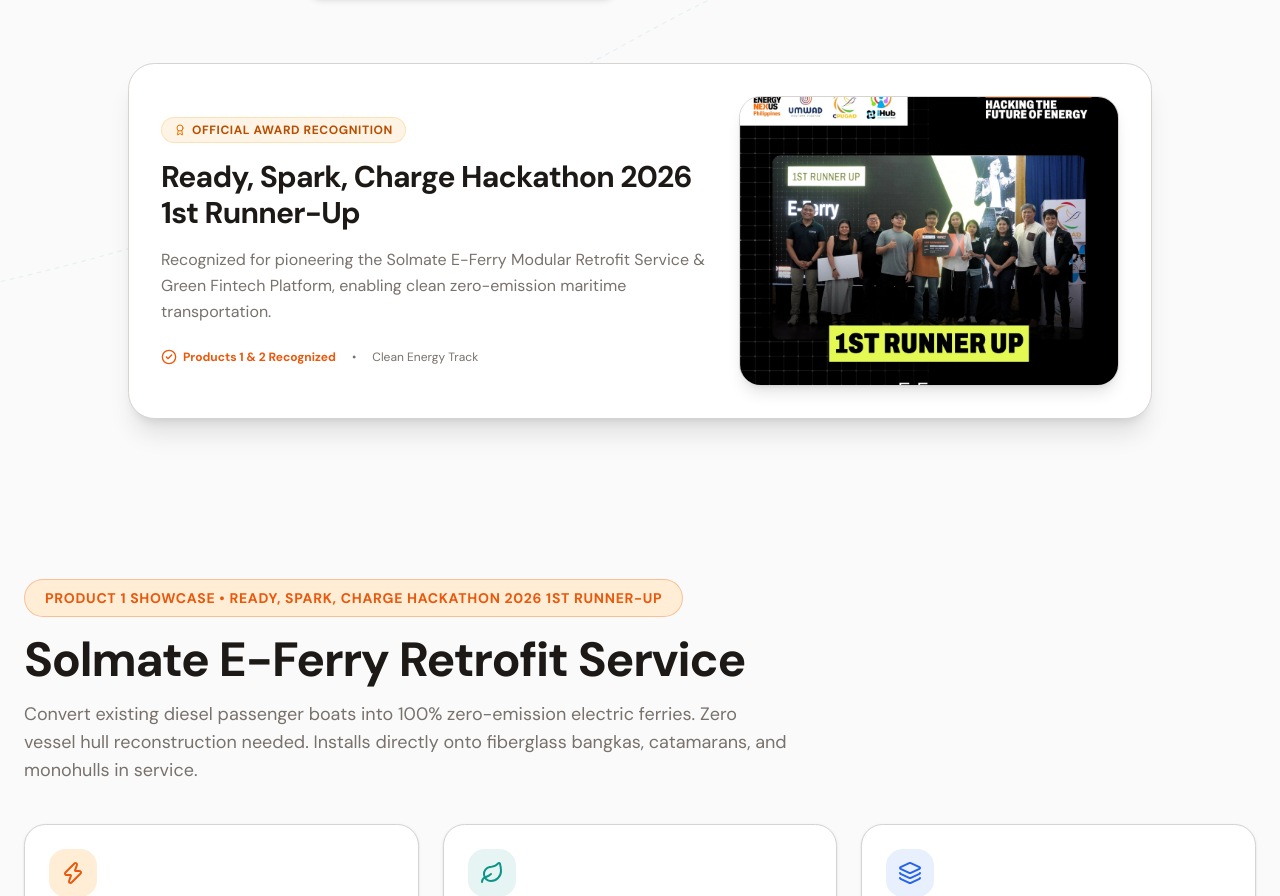
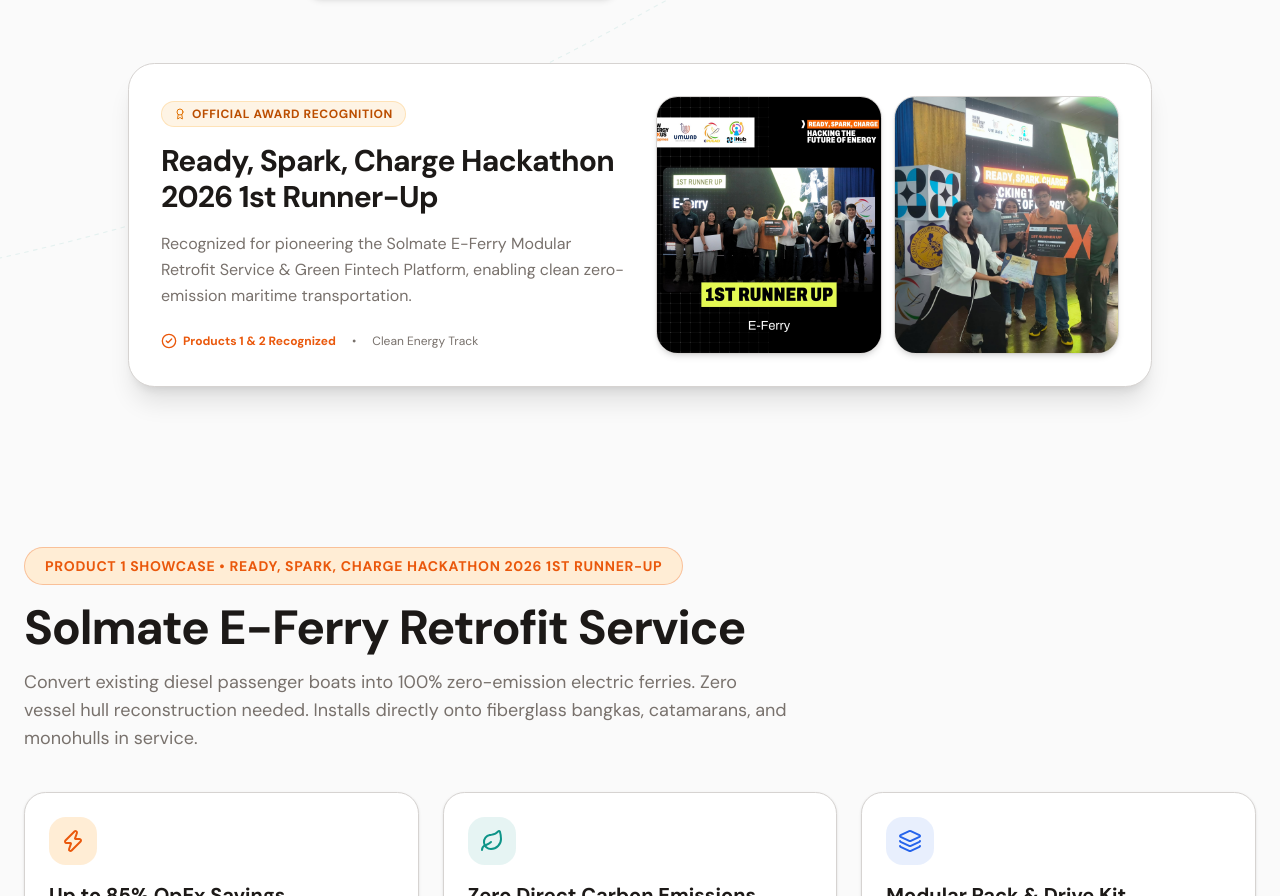
Before and after one commit to JustineSalinas/E-Ferry-Hackathon, a Next.js app: page / in a window 1280 px wide. Shown: the part 889-1785 px from the top of the page. Built offline with nearby package versions, Linux system fonts and the light colour scheme.

Commit message:
Add second award photo (award2.jpg) side-by-side in Award Spotlight banner

```diff
--- a/src/app/page.tsx
+++ b/src/app/page.tsx
@@ -237,7 +237,7 @@
           {/* Award Photo Spotlight Banner */}
           <div className="mt-16 bg-[var(--color-surface)] border border-[var(--color-border-custom)] rounded-3xl p-6 md:p-8 shadow-xl overflow-hidden text-left relative">
             <div className="grid grid-cols-1 md:grid-cols-12 gap-8 items-center">
-              <div className="md:col-span-7 space-y-4">
+              <div className="md:col-span-6 space-y-4">
                 <div className="flex items-center gap-2">
                   <Badge className="bg-amber-500/10 text-amber-700 border border-amber-500/20 rounded-full px-3 py-1 text-xs font-semibold uppercase tracking-wider flex items-center gap-1.5">
                     <Award className="w-4 h-4 text-amber-600" />
@@ -262,16 +262,32 @@
                 </div>
               </div>
 
-              <div className="md:col-span-5 relative group overflow-hidden rounded-2xl border border-[var(--color-border-custom)] shadow-lg">
-                <img
-                  src="/award.jpg"
-                  alt="Ready, Spark, Charge 2026 1st Runner-Up Award"
-                  className="w-full h-64 md:h-72 object-cover transition-transform duration-500 group-hover:scale-105"
-                />
-                <div className="absolute inset-0 bg-gradient-to-t from-black/60 via-transparent to-transparent opacity-0 group-hover:opacity-100 transition-opacity duration-300 flex items-end p-4">
-                  <span className="text-white text-xs font-semibold drop-shadow-md">
-                    Ready, Spark, Charge Hackathon 2026 Award Ceremony
-                  </span>
+              {/* Side-by-Side Award Photos */}
+              <div className="md:col-span-6 grid grid-cols-2 gap-3">
+                <div className="relative group overflow-hidden rounded-2xl border border-[var(--color-border-custom)] shadow-md">
+                  <img
+                    src="/award.jpg"
+                    alt="Ready, Spark, Charge 2026 Award Photo 1"
+                    className="w-full h-56 md:h-64 object-cover transition-transform duration-500 group-hover:scale-105"
+                  />
+                  <div className="absolute inset-0 bg-gradient-to-t from-black/60 via-transparent to-transparent opacity-0 group-hover:opacity-100 transition-opacity duration-300 flex items-end p-3">
+                    <span className="text-white text-[0.7rem] font-semibold drop-shadow-md">
+                      Award Ceremony Photo 1
+                    </span>
+                  </div>
+                </div>
+
+                <div className="relative group overflow-hidden rounded-2xl border border-[var(--color-border-custom)] shadow-md">
+                  <img
+                    src="/award2.jpg"
+                    alt="Ready, Spark, Charge 2026 Award Photo 2"
+                    className="w-full h-56 md:h-64 object-cover transition-transform duration-500 group-hover:scale-105"
+                  />
+                  <div className="absolute inset-0 bg-gradient-to-t from-black/60 via-transparent to-transparent opacity-0 group-hover:opacity-100 transition-opacity duration-300 flex items-end p-3">
+                    <span className="text-white text-[0.7rem] font-semibold drop-shadow-md">
+                      Award Ceremony Photo 2
+                    </span>
+                  </div>
                 </div>
               </div>
             </div>
```
Also changed, not shown: public/award2.jpg (added).
